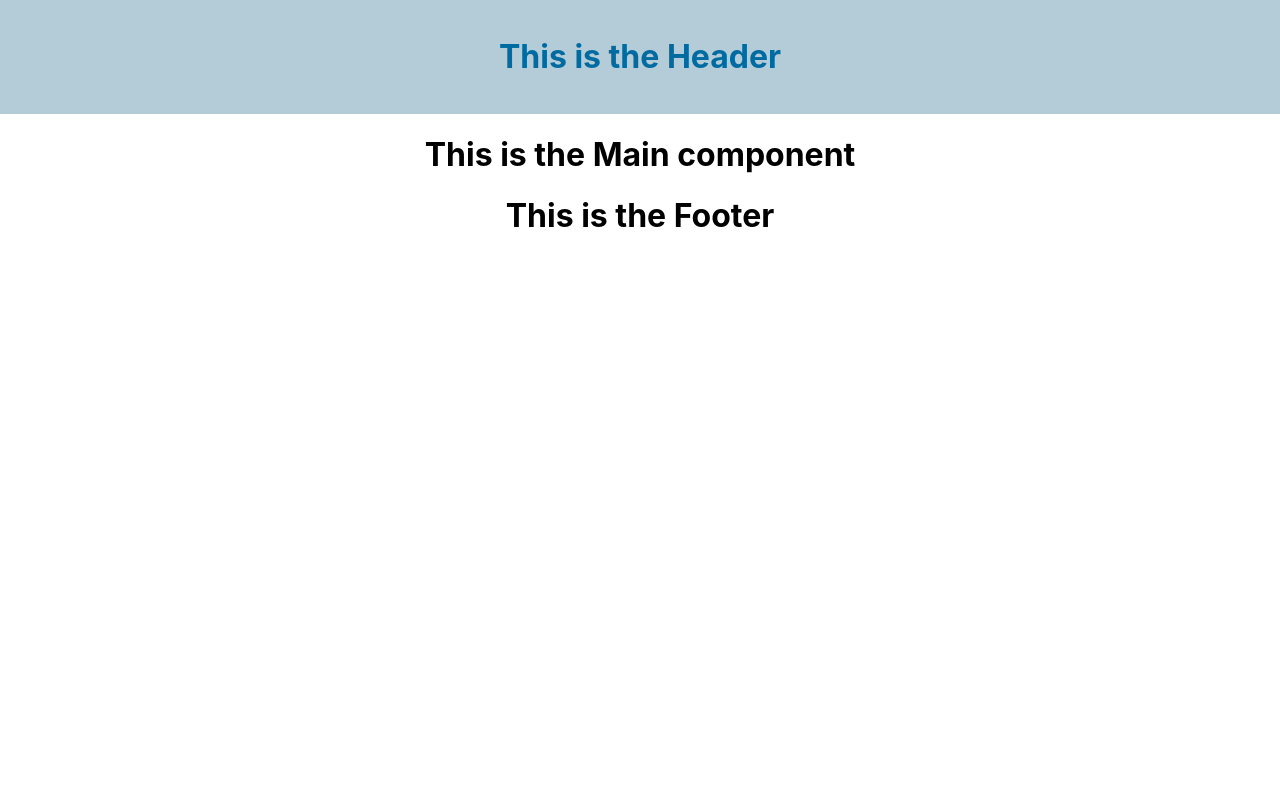
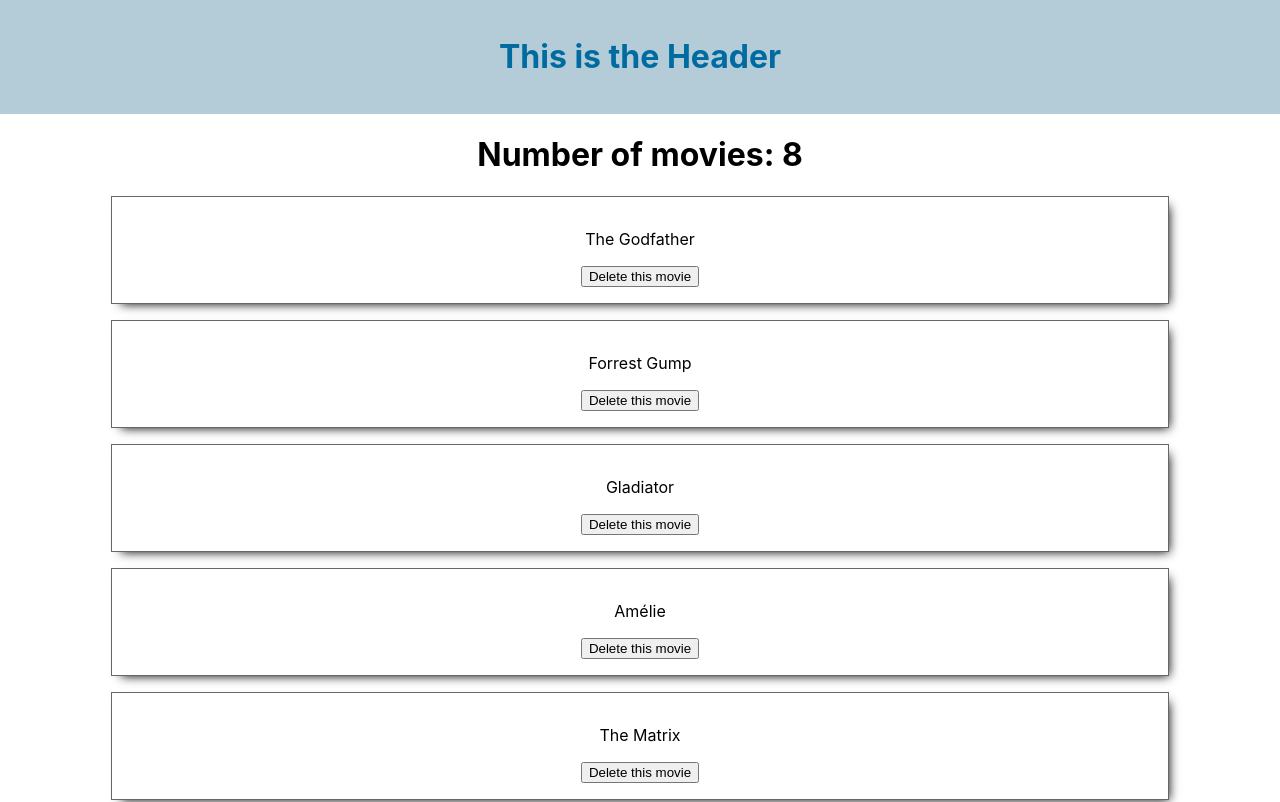
Before and after one commit to ironhack-loopey-tunes-may2023/popcorn-time, a React (Create React App) app: page / in a window 1280 px wide. Shown: the top 802 px of the page. Built offline with nearby package versions, Linux system fonts and the light colour scheme.

Commit message:
(state): display list of movies from json file + functionality to delete

```diff
--- /dev/null
+++ b/src/components/Main.css
@@ -0,0 +1,13 @@
+.Main .card {
+    max-width: 80%;
+    margin: 1rem auto;
+    padding: 1rem;
+    border: 1px solid #666;
+    box-shadow: 5px 5px 10px -5px;
+    transition: 0.4s;
+}
+
+.Main .card:hover {
+    cursor: pointer;
+    box-shadow: 5px 5px 15px 0px;
+}
--- a/src/components/Main.js
+++ b/src/components/Main.js
@@ -1,6 +1,40 @@
+import { useState } from "react";
+import movies from "../data/movies.json";
+
+import "./Main.css";
+
 function Main() {
+
+
+    const [moviesToDisplay, setMoviesToDisplay] = useState(movies);
+
+    const deleteMovie = (movieId) => {
+        console.log("deleting movie with id....", movieId)
+
+        // moviesToDisplay.push(); // NEVER MODIFY STATE DIRECTLY !
+
+        const newList = moviesToDisplay.filter( (element) => {
+            return element.id !== movieId;
+        });
+
+        setMoviesToDisplay(newList);
+
+    }
+
     return (
-        <h1>This is the Main component</h1>
+        <div className="Main">
+
+            <h1>Number of movies: {moviesToDisplay.length}</h1>
+
+            {moviesToDisplay.map((movieObj) => {
+                return(
+                    <div key={movieObj.id} className="card">
+                        <p>{movieObj.title}</p>
+                        <button onClick={ () => {deleteMovie(movieObj.id)}}>Delete this movie</button>
+                    </div>
+                )
+            })}
+        </div>
     );
 }
 
--- /dev/null
+++ b/src/data/movies.json
@@ -0,0 +1,72 @@
+[
+    {
+        "id": 1,
+        "title": "The Godfather",
+        "year": 1972,
+        "genres": ["Crime", "Drama"],
+        "imgURL":
+            "https://m.media-amazon.com/images/M/MV5BM2MyNjYxNmUtYTAwNi00MTYxLWJmNWYtYzZlODY3ZTk3OTFlXkEyXkFqcGdeQXVyNzkwMjQ5NzM@._V1_UY268_CR3,0,182,268_AL_.jpg",
+        "rating": 8
+    },
+    {
+        "id": 2,
+        "title": "Forrest Gump",
+        "year": 1994,
+        "genres": ["Drama", "Romance"],
+        "imgURL":
+            "https://m.media-amazon.com/images/M/MV5BNWIwODRlZTUtY2U3ZS00Yzg1LWJhNzYtMmZiYmEyNmU1NjMzXkEyXkFqcGdeQXVyMTQxNzMzNDI@._V1_UY268_CR1,0,182,268_AL_.jpg",
+        "rating": 7
+    },
+    {
+        "id": 3,
+        "title": "Gladiator",
+        "year": 2000,
+        "genres": ["Action", "Adventure", "Drama"],
+        "rating": 6
+    },
+    {
+        "id": 4,
+        "title": "Amélie",
+        "year": 2001,
+        "genres": ["Comedy", "Romance"],
+        "imgURL":
+            "https://m.media-amazon.com/images/M/MV5BNDg4NjM1YjMtYmNhZC00MjM0LWFiZmYtNGY1YjA3MzZmODc5XkEyXkFqcGdeQXVyNDk3NzU2MTQ@._V1_UX182_CR0,0,182,268_AL_.jpg",
+        "rating": 10
+    },
+    {
+        "id": 5,
+        "title": "The Matrix",
+        "year": 1999,
+        "genres": ["Action", "Sci-Fi"],
+        "imgURL":
+            "https://m.media-amazon.com/images/M/MV5BNzQzOTk3OTAtNDQ0Zi00ZTVkLWI0MTEtMDllZjNkYzNjNTc4L2ltYWdlXkEyXkFqcGdeQXVyNjU0OTQ0OTY@._V1_UX182_CR0,0,182,268_AL_.jpg",
+        "rating": 10
+    },
+    {
+        "id": 6,
+        "title": "Up",
+        "year": 2009,
+        "genres": ["Animation", "Adventure", "Comedy", "Family"],
+        "imgURL":
+            "https://m.media-amazon.com/images/M/MV5BMTk3NDE2NzI4NF5BMl5BanBnXkFtZTgwNzE1MzEyMTE@._V1_UX182_CR0,0,182,268_AL_.jpg",
+        "rating": 9
+    },
+    {
+        "id": 7,
+        "title": "Life Is Beautiful",
+        "year": 1997,
+        "genres": ["Comedy", "Drama", "Romance", "War"],
+        "imgURL":
+            "https://m.media-amazon.com/images/M/MV5BYmJmM2Q4NmMtYThmNC00ZjRlLWEyZmItZTIwOTBlZDQ3NTQ1XkEyXkFqcGdeQXVyMTQxNzMzNDI@._V1_UX182_CR0,0,182,268_AL_.jpg",
+        "rating": 8
+    },
+    {
+        "id": 8,
+        "title": "Star Wars: Episode V - The Empire Strikes Back",
+        "year": 1980,
+        "genres": ["Action", "Adventure", "Fantasy", "Sci-Fi"],
+        "imgURL":
+            "https://m.media-amazon.com/images/M/MV5BYmU1NDRjNDgtMzhiMi00NjZmLTg5NGItZDNiZjU5NTU4OTE0XkEyXkFqcGdeQXVyNzkwMjQ5NzM@._V1_UX182_CR0,0,182,268_AL_.jpg",
+        "rating": 9
+    }
+]
```
